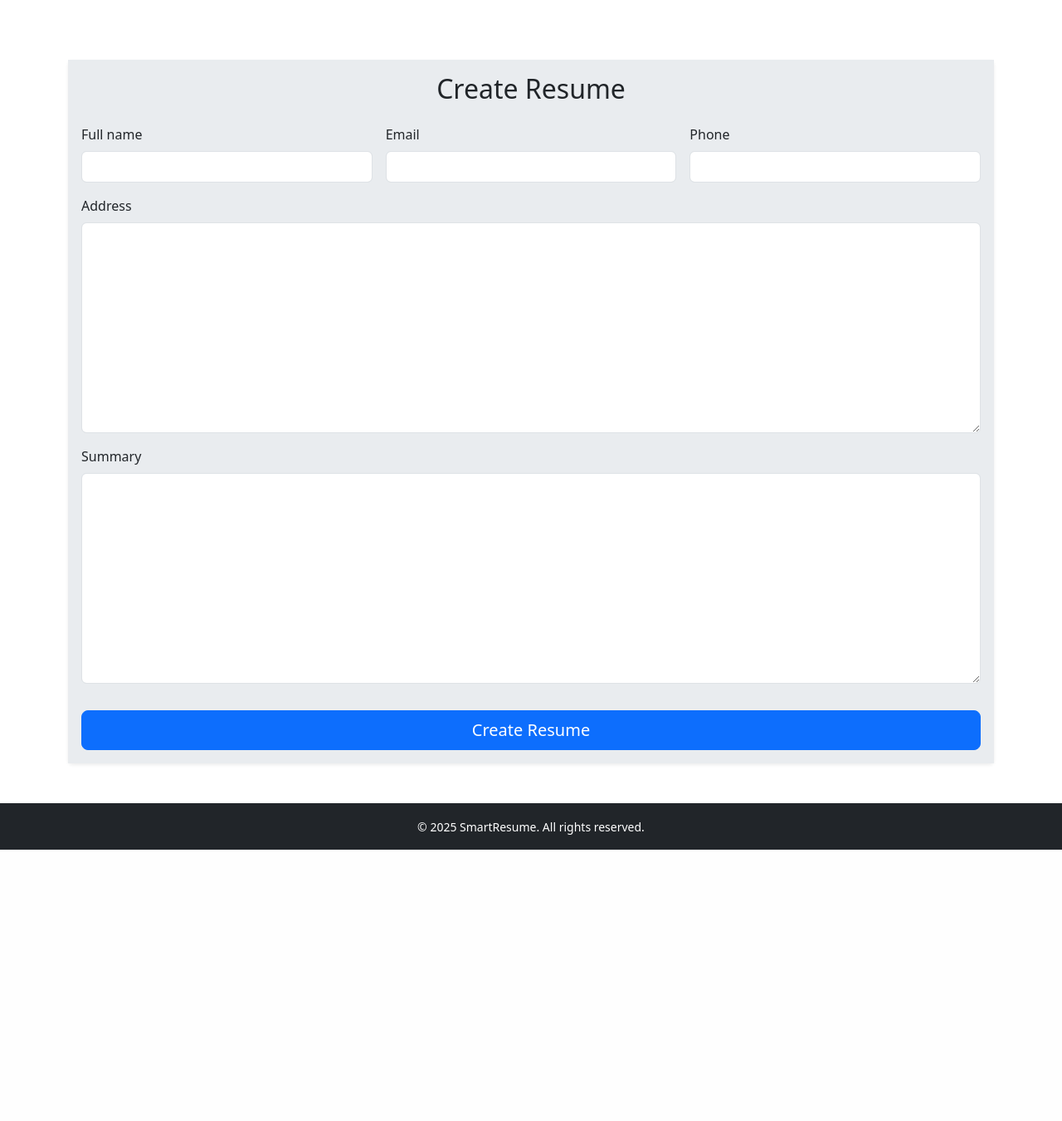
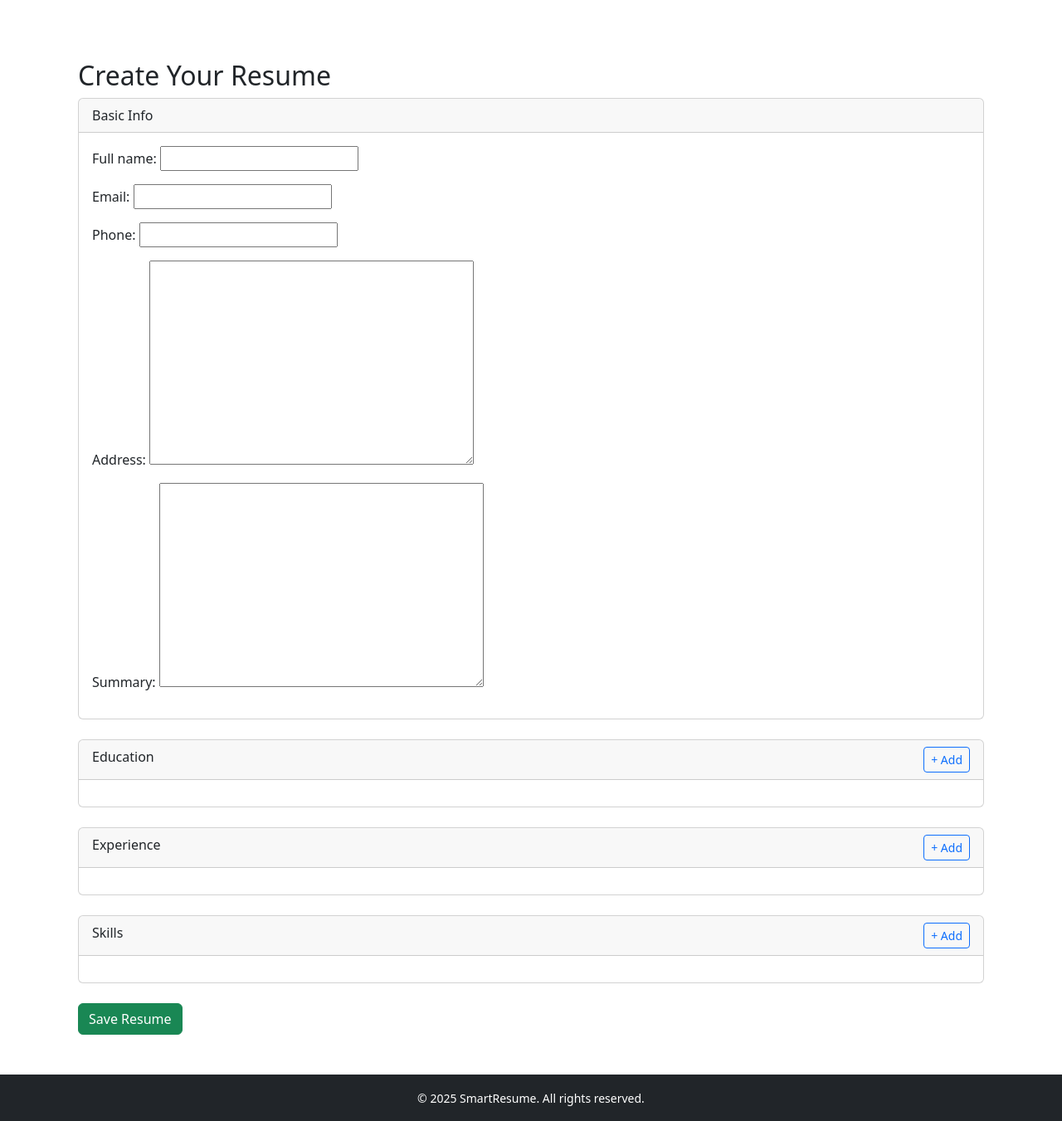
Before and after one commit to Mamun8854/resume-builder, a Django app: page /resumes/create/ in a window 1280 px wide. Shown: the part 80-1431 px from the top of the page at 83% size. Before the commit the page ends 1104 px from the top, so only its background shows below. Run offline with Django 3.2, Linux system fonts and the light colour scheme; the visitor is signed in with stand-in values (Sample User, id 1); some libraries are stand-ins or nearby versions.

Commit message:
feat: add all forms in one template

```diff
--- a/resumes/templates/resumes/resume_create.html
+++ b/resumes/templates/resumes/resume_create.html
@@ -1,45 +1,108 @@
 {% extends 'base.html' %}
-{% load crispy_forms_tags %}
 {% block title %}Create Resume{% endblock %}
 
 {% block content %}
-<div class="mt-5">
-    <div class="card shadow-sm border-0 rounded">
-        <div class="card-body bg-body-secondary">
-            {% if messages %}
-                <div class="alert alert-info" role="alert">
-                    {% for message in messages %}
-                        {{ message }}
-                    {% endfor %}
-                </div>
-            {% endif %}
-            <h2 class="card-title mb-4 text-center">Create Resume</h2>
-            <form method="post">
-                {% csrf_token %}
+<div class="container mt-5">
+    <h2>Create Your Resume</h2>
+    <form method="post">
+        {% csrf_token %}
 
-                <div class="row g-3">
-                    <div class="col-md-4">
-                        {{ form.full_name|as_crispy_field }}
+        <div class="card mb-4">
+            <div class="card-header">Basic Info</div>
+            <div class="card-body">
+                {{ form.as_p }}
+            </div>
+        </div>
+
+        <div class="card mb-4">
+            <div class="card-header d-flex justify-content-between">
+                <span>Education</span>
+                <button type="button" class="btn btn-sm btn-outline-primary" id="add-education">+ Add</button>
+            </div>
+            <div class="card-body" id="education-formset">
+                {{ education_formset.management_form }}
+                {% for form in education_formset %}
+                    <div class="education-form border p-3 position-relative mb-3 rounded">
+                        <button type="button" class="btn-close position-absolute top-0 end-0 remove-education"></button>
+                        {{ form.as_p }}
                     </div>
-                    <div class="col-md-4">
-                        {{ form.email|as_crispy_field }}
+                {% endfor %}
+            </div>
+        </div>
+
+        <div class="card mb-4">
+            <div class="card-header d-flex justify-content-between">
+                <span>Experience</span>
+                <button type="button" class="btn btn-sm btn-outline-primary" id="add-experience">+ Add</button>
+            </div>
+            <div class="card-body" id="experience-formset">
+                {{ experience_formset.management_form }}
+                {% for form in experience_formset %}
+                    <div class="experience-form border p-3 position-relative mb-3 rounded">
+                        <button type="button" class="btn-close position-absolute top-0 end-0 remove-experience"></button>
+                        {{ form.as_p }}
                     </div>
-                    <div class="col-md-4">
-                        {{ form.phone|as_crispy_field }}
+                {% endfor %}
+            </div>
+        </div>
+
+        <div class="card mb-4">
+            <div class="card-header d-flex justify-content-between">
+                <span>Skills</span>
+                <button type="button" class="btn btn-sm btn-outline-primary" id="add-skill">+ Add</button>
+            </div>
+            <div class="card-body" id="skill-formset">
+                {{ skill_formset.management_form }}
+                {% for form in skill_formset %}
+                    <div class="skill-form border p-3 position-relative mb-3 rounded">
+                        <button type="button" class="btn-close position-absolute top-0 end-0 remove-skill"></button>
+                        {{ form.as_p }}
                     </div>
-                </div>
-                <div class="mb-3">
-                    {{ form.address|as_crispy_field }}
-                </div>
-                <div class="mb-3">
-                    {{ form.summary|as_crispy_field }}
-                </div>
+                {% endfor %}
+            </div>
+        </div>
 
-                <button type="submit" class="btn btn-primary btn-lg w-100 mt-3">
-                    <i class="bi bi-file-earmark-plus"></i> Create Resume
-                </button>
-            </form>
-        </div>
-    </div>
+        <button type="submit" class="btn btn-success">Save Resume</button>
+    </form>
 </div>
 {% endblock %}
+
+{% block extra_scripts %}
+<script src="https://code.jquery.com/jquery-3.6.0.min.js"></script>
+<script>
+$(function () {
+    function handleFormset(prefix, className) {
+        let index = parseInt($(`#id_${prefix}-TOTAL_FORMS`).val());
+
+        $(`#add-${className}`).on('click', function () {
+            let $form = $(`#${className}-formset .${className}-form:first`).clone(false);
+            $form.find(':input[name]').each(function () {
+                let oldName = $(this).attr('name');
+                if (!oldName) return;
+                let newName = oldName.replace(/-\d+-/, `-${index}-`);
+                $(this).attr({
+                    name: newName,
+                    id: `id_${newName}`
+                }).val('');
+            });
+            $form.find('.is-invalid').removeClass('is-invalid');
+            $form.find('.invalid-feedback').remove();
+            $form.appendTo(`#${className}-formset`);
+            $(`#id_${prefix}-TOTAL_FORMS`).val(++index);
+        });
+
+        $(`#${className}-formset`).on('click', `.remove-${className}`, function () {
+            if ($(`#${className}-formset .${className}-form`).length > 1) {
+                $(this).closest(`.${className}-form`).remove();
+                index--;
+                $(`#id_${prefix}-TOTAL_FORMS`).val(index);
+            }
+        });
+    }
+
+    handleFormset('education_set', 'education');
+    handleFormset('experience_set', 'experience');
+    handleFormset('skill_set', 'skill');
+});
+</script>
+{% endblock %}
```
